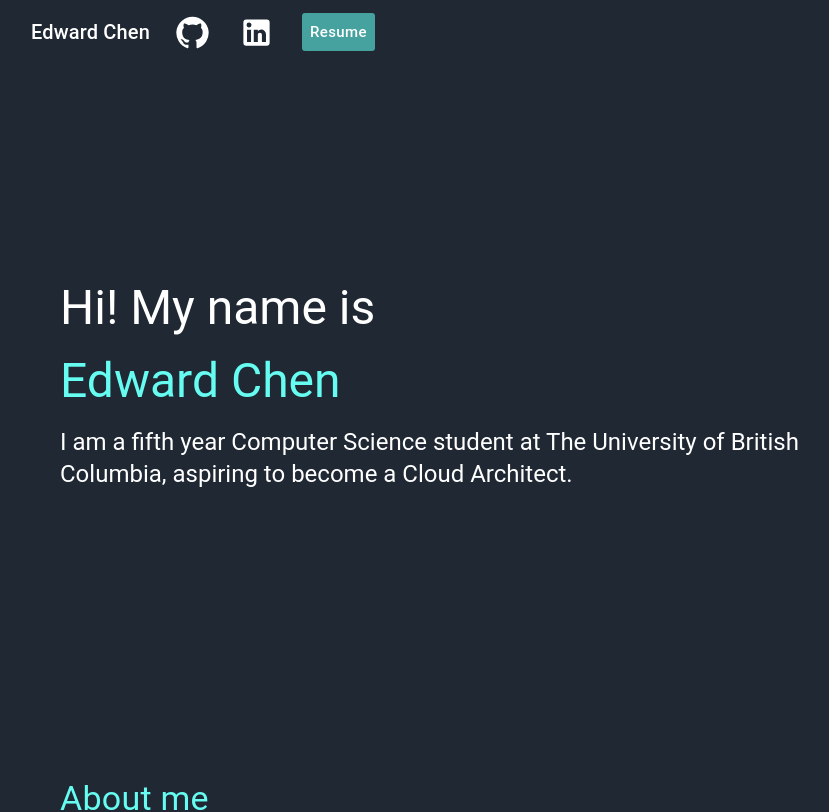
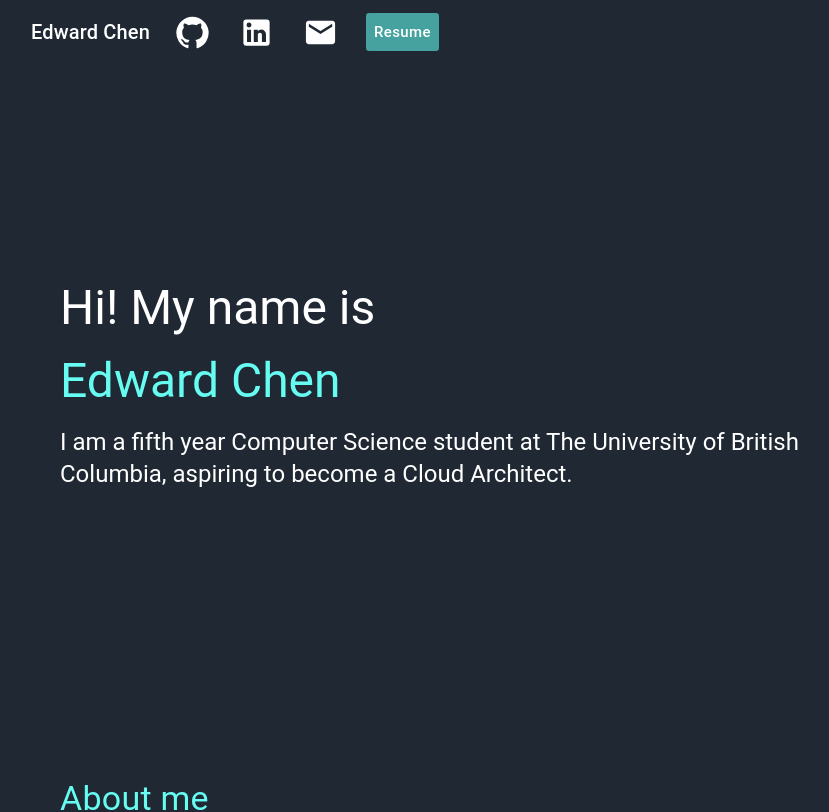
Before and after one commit to edwardchchen/edwardchchen.github.io, a React (Create React App) app: page / in a window 1280 px wide. Shown: the top 812 px of the page, without its empty margins (4-833 px from the left). Built offline with nearby package versions, Linux system fonts and the light colour scheme; no server answers.

Commit message:
added email in Sidebar.js

```diff
--- a/src/components/Sidebar.js
+++ b/src/components/Sidebar.js
@@ -7,11 +7,13 @@ import Typography from '@mui/material/Typography';
 import Button from "@mui/material/Button";
 import LinkedInIcon from '@mui/icons-material/LinkedIn';
 import GitHubIcon from '@mui/icons-material/GitHub';
+import EmailIcon from '@mui/icons-material/Email';
 import Resume from '../assets/files/resume.pdf';
 
 const drawerWidth = 0;
 const githubLink = process.env.REACT_APP_GITHUB_URL;
 const linkedInLink = process.env.REACT_APP_LINKEDIN_URL;
+const email = process.env.REACT_APP_EMAIL;
 
 var resumeBtn = {
     textTransform: 'none',
@@ -69,6 +71,11 @@ export default function PermanentDrawerLeft() {
                                 onClick={() => window.open(linkedInLink, "_blank")}>
                             < LinkedInIcon fontSize={"large"}/>
                         </Button>
+                        <Button sx={{color: "#FFFFFF", '&:hover': {color: '#66FCF1',}}}
+                                onClick={() => window.location = "mailto:" + email}>
+                            < EmailIcon fontSize={"large"}/>
+                        </Button>
+
                         <Button style={resumeBtn}
                                 onClick={() => window.open(Resume, "_blank")}>
                             Resume
```
